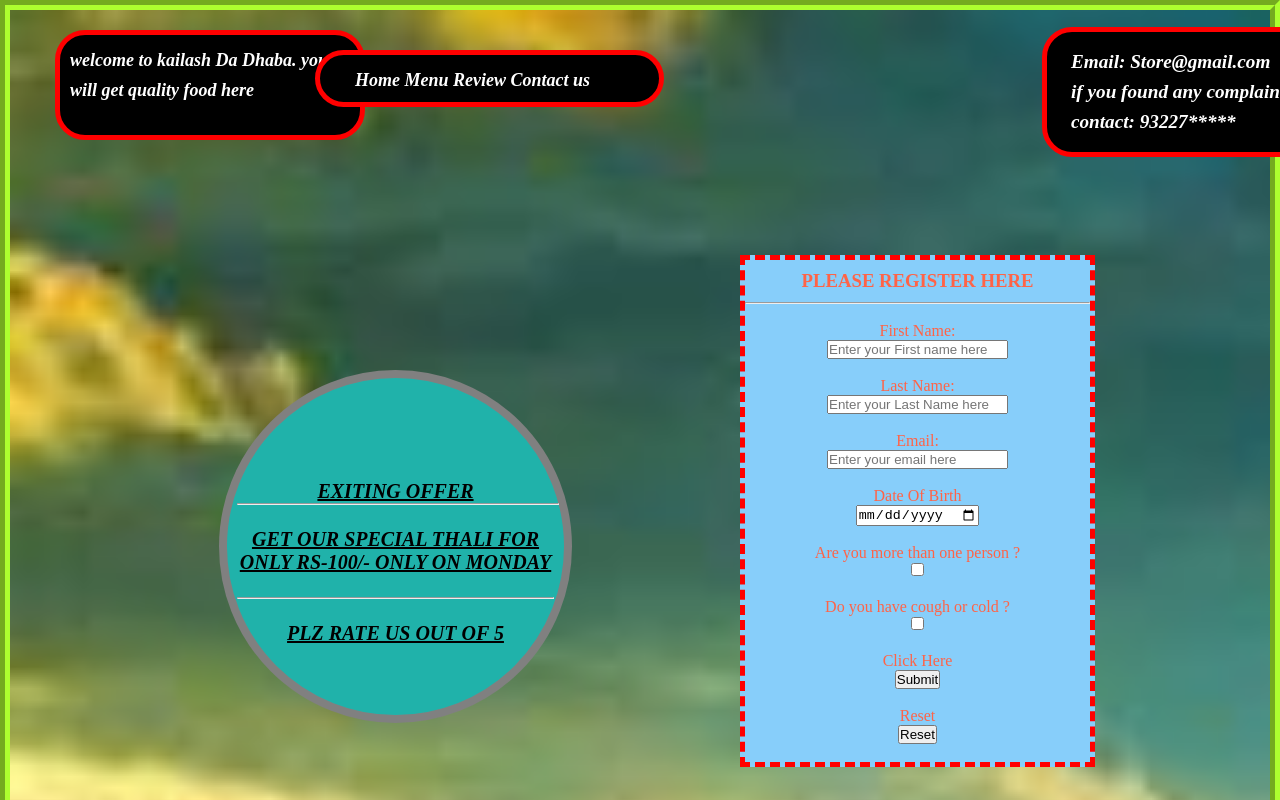
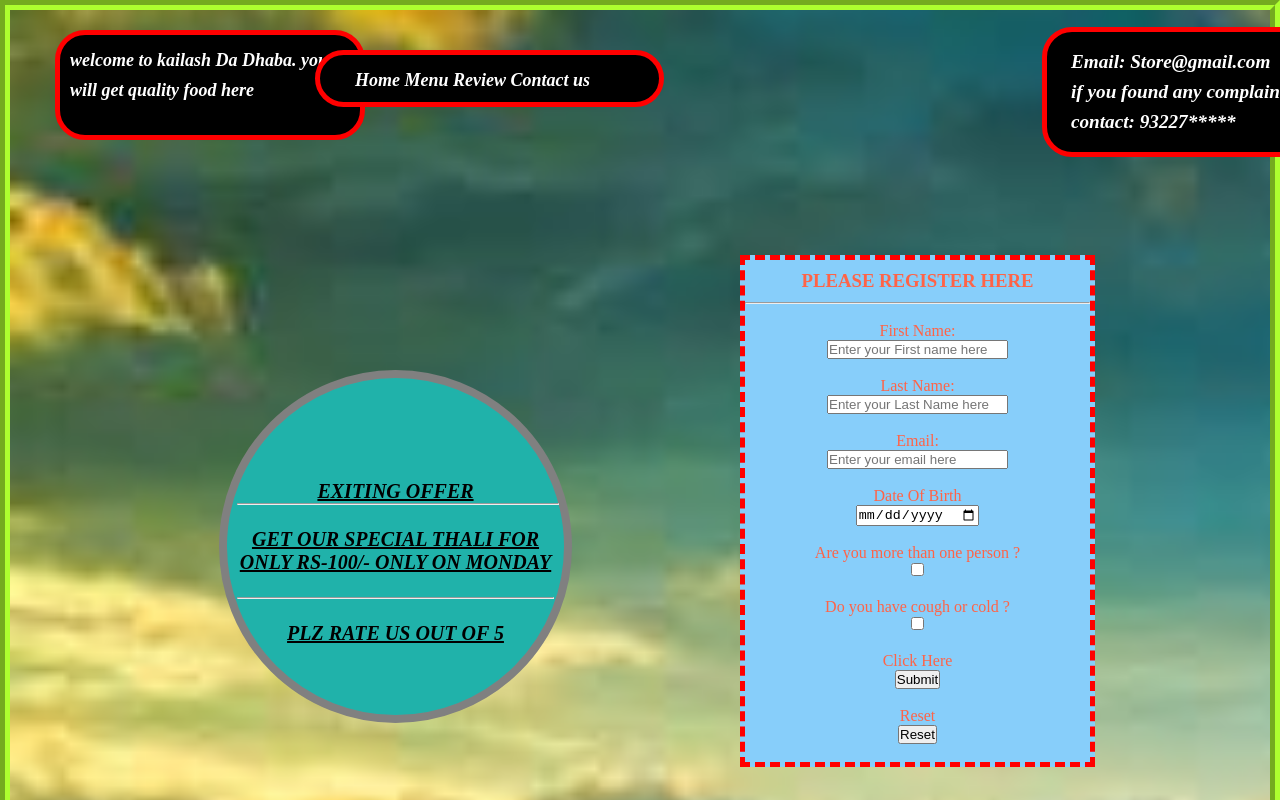
Before and after one commit to Rushi-kote/CSS_Hands-On2, a plain HTML site: page index.html in a window 1280 px wide. Shown: the top 800 px of the page. Drawn offline with Linux system fonts and the light colour scheme.

Commit message:
Update index.css

```diff
--- a/index.css
+++ b/index.css
@@ -11,7 +11,7 @@ body{
     background-size: 1920px 1020px;
     background-repeat: no-repeat;
     border: groove 10px;
-    height: 405vh;
+    height: 305vh;
     width: auto;
     border-color: greenyellow;
     background-size: cover;
```
